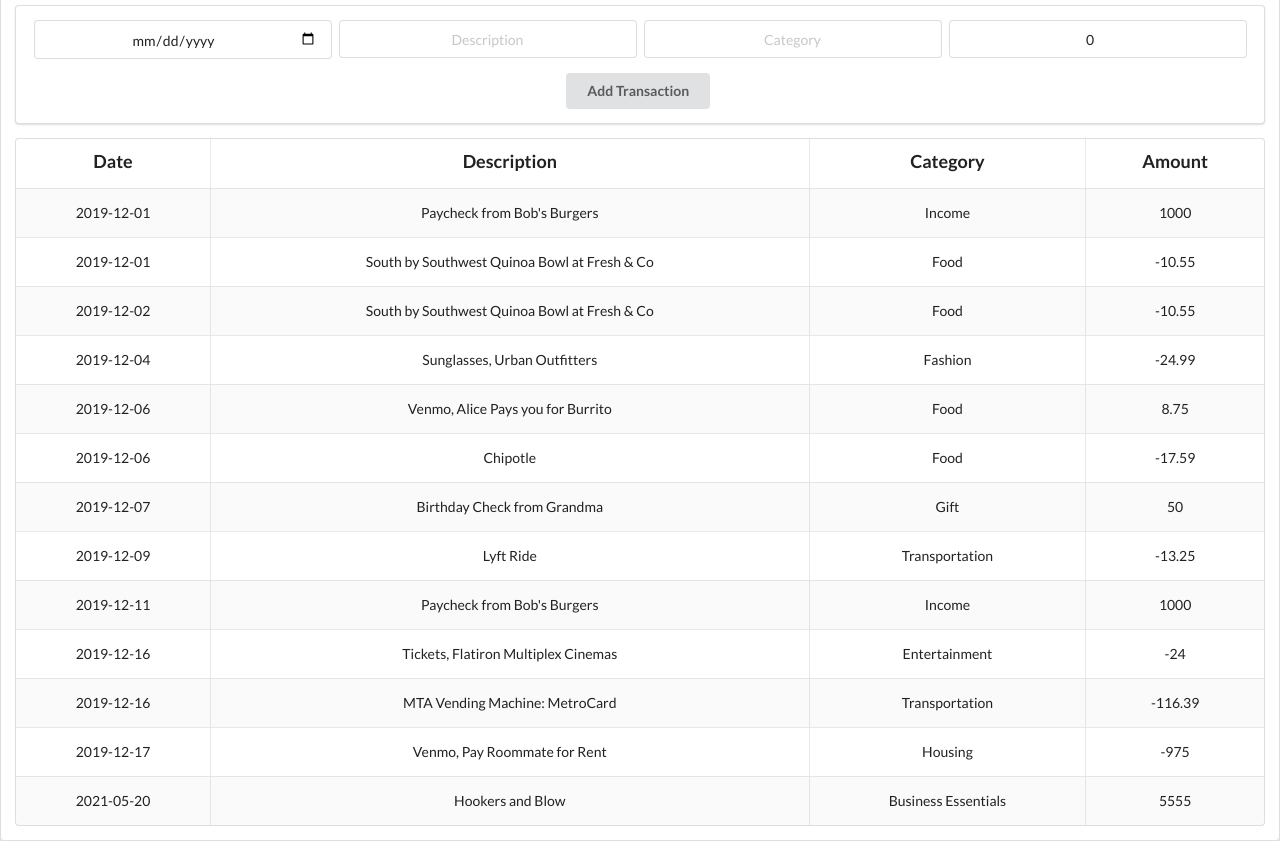
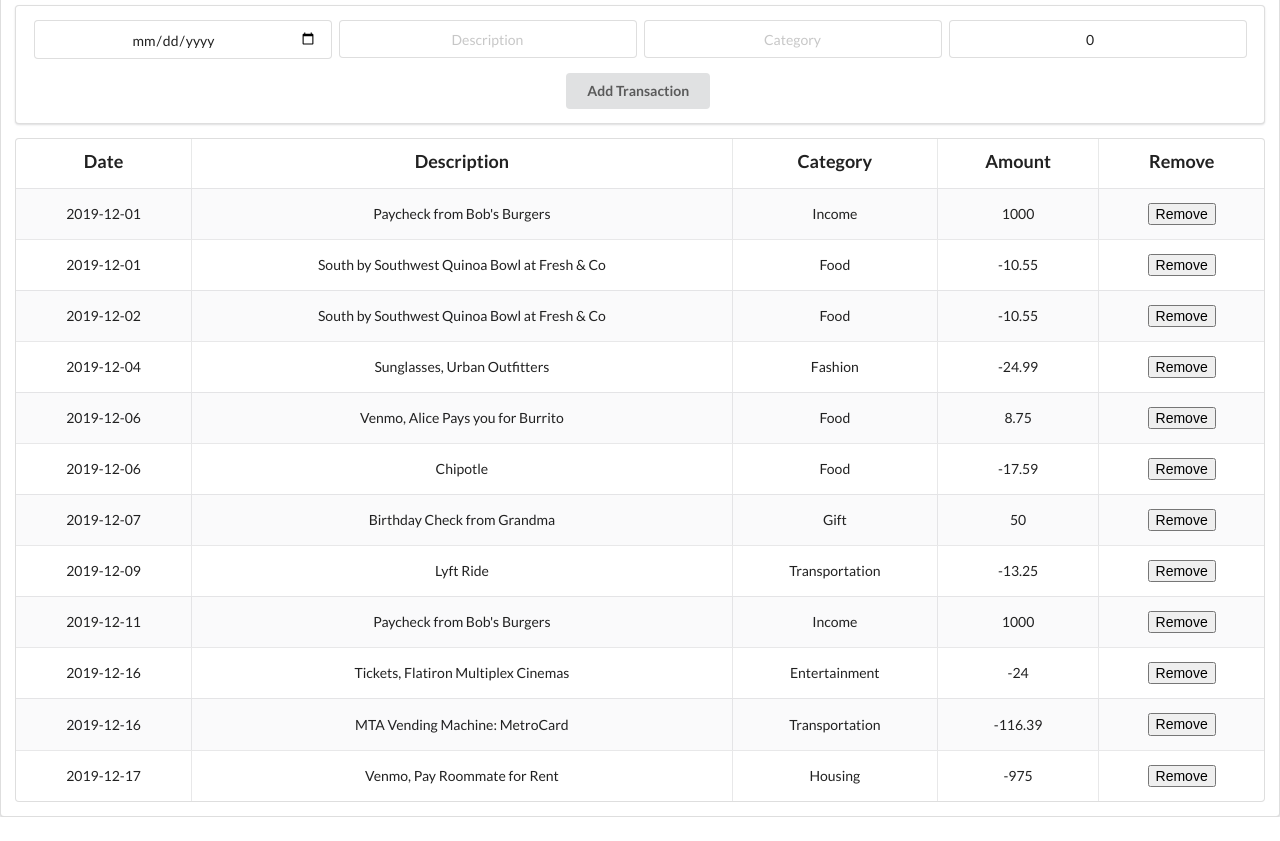
Before and after one commit to learn-co-students/DC-SE-040521-Code-Challenge, a React (Create React App) app in the folder bank-of-flatiron/: page / in a window 1280 px wide. Shown: the part 140-981 px from the top of the page. After the commit the page ends 957 px from the top, so only its background shows below. Built offline with nearby package versions, Linux system fonts and the light colour scheme; data requests are answered from the project's data file.

Commit message:
Completed delete stretch deliverable

```diff
--- a/bank-of-flatiron/db.json
+++ b/bank-of-flatiron/db.json
@@ -83,13 +83,6 @@
       "description": "Venmo, Pay Roommate for Rent",
       "category": "Housing",
       "amount": -975
-    },
-    {
-      "amount": 5555,
-      "category": "Business Essentials",
-      "date": "2021-05-20",
-      "description": "Hookers and Blow",
-      "id": 13
     }
   ]
 }
--- a/bank-of-flatiron/src/components/AccountContainer.js
+++ b/bank-of-flatiron/src/components/AccountContainer.js
@@ -11,7 +11,7 @@
       <div>
         <Search handleSearch={this.props.handleSearch}/>
         <AddTransactionForm addTransaction={this.props.addTransaction}/>
-        <TransactionsList transactions={this.props.transactions}/>
+        <TransactionsList transactions={this.props.transactions} deleteTransaction={this.props.deleteTransaction}/>
       </div>
     );
   }
--- a/bank-of-flatiron/src/components/App.js
+++ b/bank-of-flatiron/src/components/App.js
@@ -3,7 +3,7 @@
 import "../stylesheets/App.css";
 import TransactionsList from "./TransactionsList";
 
-const BASE_URL="http://localhost:6001/transactions"
+const BASE_URL="http://localhost:6001/transactions/"
 
 class App extends Component {
 
@@ -29,6 +29,18 @@
     })
   }
 
+  deleteTransaction = (targetObj) => {
+    const newTransactions = this.state.transactions.filter(transaction => transaction.id !== targetObj.id)
+    this.setState({
+      transactions: newTransactions
+    })
+
+    fetch(BASE_URL+targetObj.id, {method: "DELETE"})
+      .then(() => this.setState({
+        transactions: newTransactions
+      }))
+  }
+
   render() {
 
     const searchFilter = this.state.transactions.filter((filtered) => filtered.description.includes(this.state.searchBar))
@@ -42,6 +54,7 @@
           transactions={searchFilter}
           handleSearch={this.handleSearch}
           addTransaction={this.addTransaction}
+          deleteTransaction={this.deleteTransaction}
         />
       </div>
     );
--- a/bank-of-flatiron/src/components/Transaction.js
+++ b/bank-of-flatiron/src/components/Transaction.js
@@ -1,12 +1,19 @@
 import React from "react";
 
-const Transaction = ({transaction}) => {
+const Transaction = (props) => {
   return (
     <tr>
-      <td>{transaction.date}</td>
-      <td>{transaction.description}</td>
-      <td>{transaction.category}</td>
-      <td>{transaction.amount}</td>
+      <td>{props.transaction.date}</td>
+      <td>{props.transaction.description}</td>
+      <td>{props.transaction.category}</td>
+      <td>{props.transaction.amount}</td>
+      <td>
+        <button
+          id={props.transaction.id}
+          onClick={() => props.deleteTransaction(props.transaction)}
+          >Remove
+          </button>
+        </td>
     </tr>
   );
 };
--- a/bank-of-flatiron/src/components/TransactionsList.js
+++ b/bank-of-flatiron/src/components/TransactionsList.js
@@ -18,8 +18,17 @@
           <th>
             <h3 className="ui center aligned header">Amount</h3>
           </th>
+          <th>
+            <h3 className="ui center aligned header">Remove</h3>
+          </th>
         </tr>
-        { props.transactions.map((transaction) => <Transaction key={transaction.id} transaction={transaction}/>) }
+        { props.transactions.map((transaction) =>
+          <Transaction
+            key={transaction.id}
+            transaction={transaction}
+            deleteTransaction={props.deleteTransaction}
+          />)
+        }
       </tbody>
     </table>
   );
```
